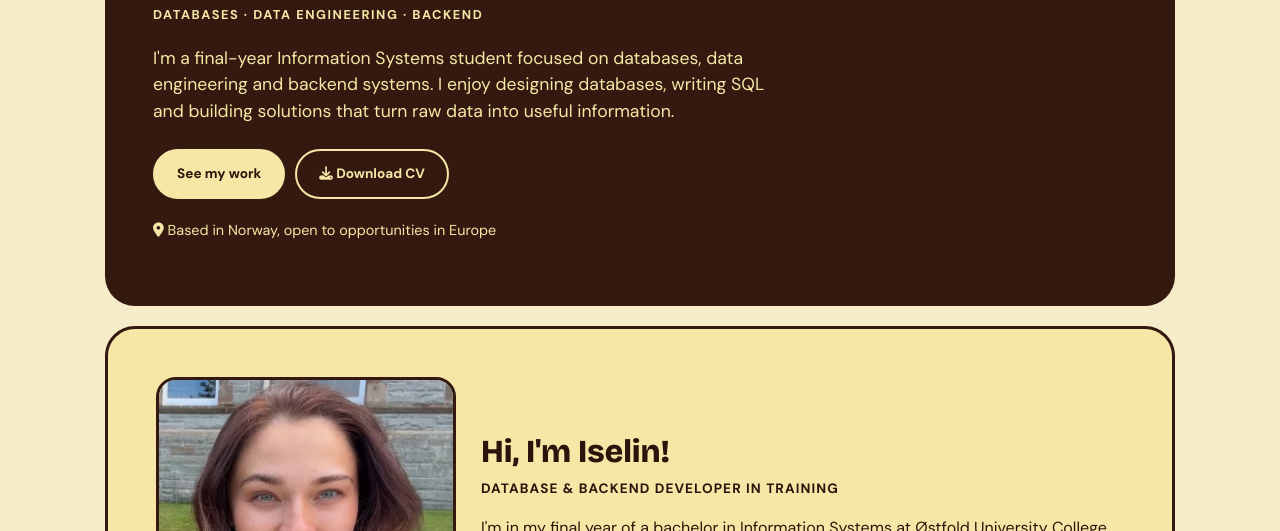
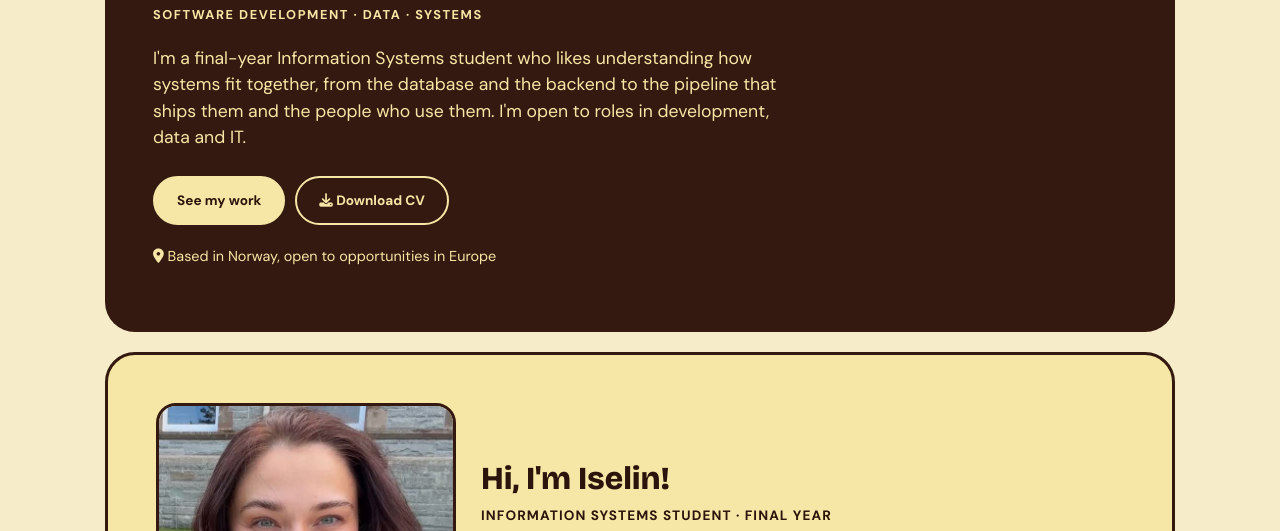
Before and after one commit to iselinmag/iselinmag.github.io, a website: page index.html in a window 1280 px wide. Shown: the part 421-952 px from the top of the page. Drawn offline with nearby package versions, Linux system fonts and the light colour scheme.

Commit message:
Broader intro texts

```diff
--- a/index.html
+++ b/index.html
@@ -3,7 +3,7 @@
 <head>
     <meta charset="UTF-8">
     <meta name="viewport" content="width=device-width, initial-scale=1.0">
-    <meta name="description" content="Portfolio of Iselin Magnussen, final-year Information Systems student focused on backend development, databases and CI/CD.">
+    <meta name="description" content="Portfolio of Iselin Magnussen, final-year Information Systems student with projects in backend, databases, DevOps and UX.">
     <link rel="stylesheet" href="style.css">
     <link href="ikoner/css/fontawesome.css" rel="stylesheet">
     <link href="ikoner/css/brands.css" rel="stylesheet">
@@ -33,8 +33,8 @@
 <!--Banner: hvem jeg er og hva jeg kan, på 30 sekunder-->
             <section class="banner">
                 <h1>developer <span>portfolio.</span></h1>
-                <p class="undertittel">Databases · Data engineering · Backend</p>
-                <p class="banner-intro">I'm a final-year Information Systems student focused on databases, data engineering and backend systems. I enjoy designing databases, writing SQL and building solutions that turn raw data into useful information.</p>
+                <p class="undertittel">Software development · Data · Systems</p>
+                <p class="banner-intro">I'm a final-year Information Systems student who likes understanding how systems fit together, from the database and the backend to the pipeline that ships them and the people who use them. I'm open to roles in development, data and IT.</p>
                 <div class="knapper">
                     <a href="#prosjekter" class="knapp gul">See my work</a>
                     <a href="cv.pdf" class="knapp omriss"><i class="fa-solid fa-download"></i> Download CV</a>
@@ -47,7 +47,7 @@
                 <img src="bilder/portrett.jpg" alt="Portrait of Iselin Magnussen" class="portrett-bilde" width="600" height="600">
                 <div class="om-tekst">
                     <h2>Hi, I'm Iselin!</h2>
-                    <p class="rolle">Database &amp; backend developer in training</p>
+                    <p class="rolle">Information Systems student · Final year</p>
                     <p>I'm in my final year of a bachelor in Information Systems at Østfold University College, specialising in software engineering. Before tech I worked several years as a dental health secretary and in retail, so I'm used to working carefully under time pressure and with people.</p>
                 </div>
             </section>
```
